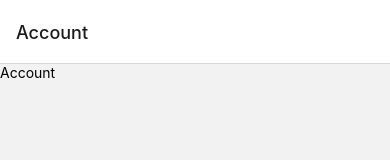
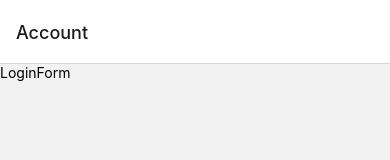
Before and after one commit to juancmandev/poke-native, a React Native app: screen /Account in a window 390 px wide. Shown: the top 160 px of the page. Built offline with nearby package versions, Linux system fonts and the light colour scheme.

Commit message:
add user login components

```diff
--- /dev/null
+++ b/src/auth/LoginForm.jsx
@@ -0,0 +1,10 @@
+import { View, Text } from 'react-native';
+import React from 'react';
+
+export default function LoginForm() {
+  return (
+    <View>
+      <Text>LoginForm</Text>
+    </View>
+  );
+}
--- /dev/null
+++ b/src/auth/UserData.jsx
@@ -0,0 +1,10 @@
+import { View, Text } from 'react-native';
+import React from 'react';
+
+export default function UserData() {
+  return (
+    <View>
+      <Text>UserData</Text>
+    </View>
+  );
+}
--- a/src/screens/AccountScreen.jsx
+++ b/src/screens/AccountScreen.jsx
@@ -1,10 +1,10 @@
 import React from 'react';
-import { View, Text } from 'react-native';
+import { View } from 'react-native';
+import LoginForm from '../auth/LoginForm';
+import UserData from '../auth/UserData';
 
 export default function AccountScreen() {
-  return (
-    <View>
-      <Text>Account</Text>
-    </View>
-  );
+  const auth = null;
+
+  return <View>{auth ? <UserData /> : <LoginForm />}</View>;
 }
```
Also changed, not shown: src/utils/userDb.js (added, +11 -0 lines).
